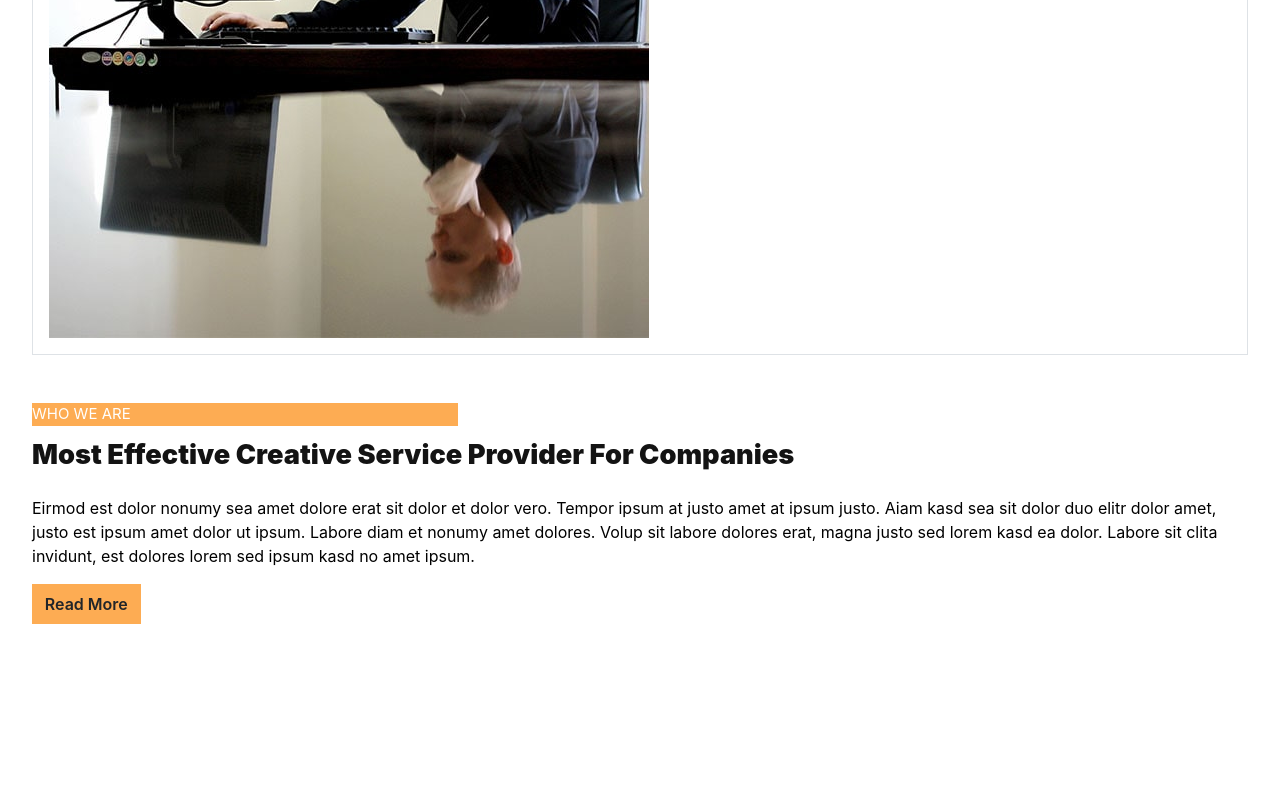
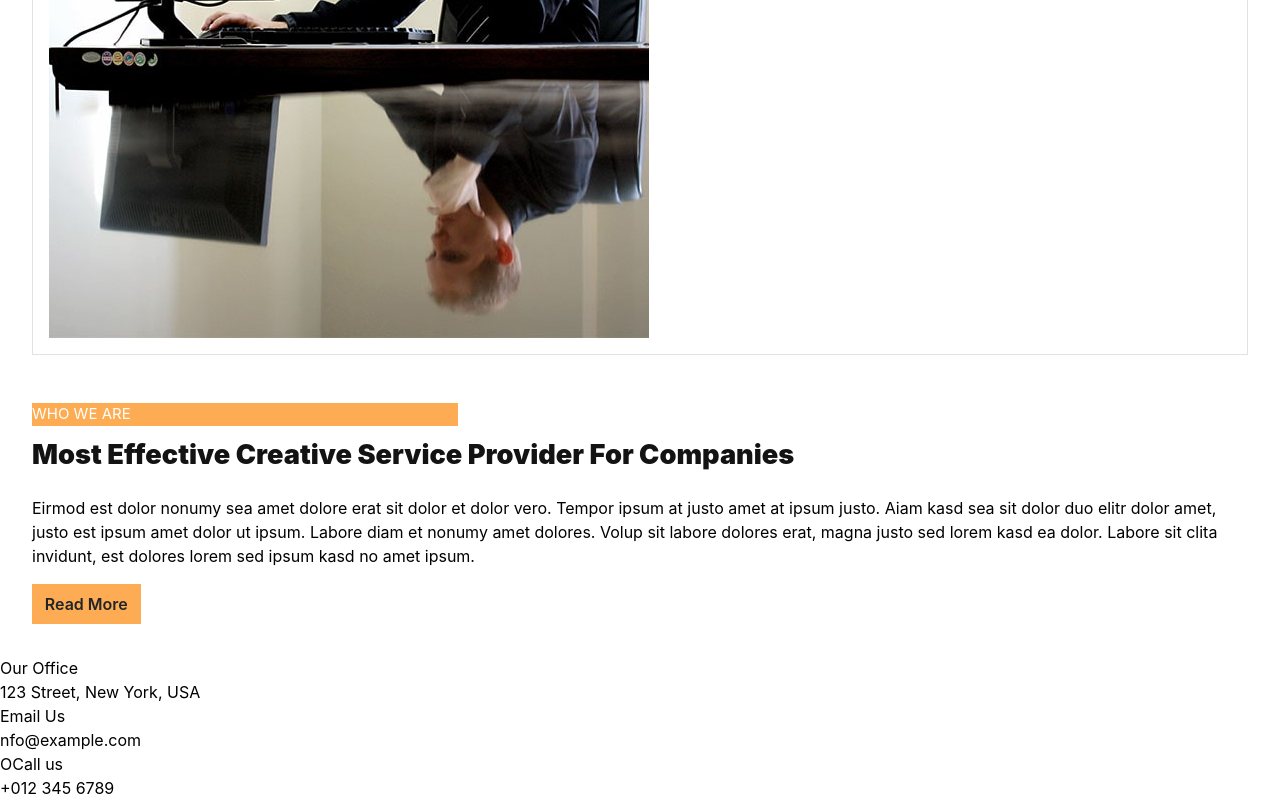
Before and after one commit to BLADEHEDA/Dotcom-Creative-Multipage-Page-App, a React (Create React App) app: page / in a window 1280 px wide. Shown: the part 695-1495 px from the top of the page. Before the commit the page ends 1351 px from the top, so only its background shows below. Built offline with nearby package versions, Linux system fonts and the light colour scheme.

Commit message:
changes done to info component

```diff
--- a/src/Components/Home/Home.jsx
+++ b/src/Components/Home/Home.jsx
@@ -1,4 +1,5 @@
 import React from 'react'
+import Info from './Info'
 import Mainbar from './Mainbar'
 import Provider from './Provider'
 
@@ -8,6 +9,7 @@ const Home = () => {
     <div>
       <Mainbar/>
       <Provider/>
+      <Info/>
     </div>
   )
 }
--- /dev/null
+++ b/src/Components/Home/Info.jsx
@@ -0,0 +1,28 @@
+import React from 'react'
+import { FontAwesomeIcon } from '@fortawesome/react-fontawesome'
+import { faMapMarker,faEnvelopeOpen,faPhoneAlt } from '@fortawesome/free-solid-svg-icons'
+
+const InfoProp = (props) => {
+    return (
+      <div className='InfoProp'>
+        <div className="infoprop-left"> {props.icon}</div>
+        <div className="infoprop-right">
+            <p className="content-head">{props.head }</p>
+            <p className="content-body">{props.content }</p>
+        </div>
+      </div>
+    )
+  }
+
+const Info = () => {
+  return (
+    <div className='Info'>
+      <InfoProp head="Our Office" content="123 Street, New York, USA "
+      />
+      <InfoProp head="Email Us" content="nfo@example.com" />
+      <InfoProp head="OCall us" content="+012 345 6789"  />
+    </div>
+  )
+}
+
+export default Info
```
